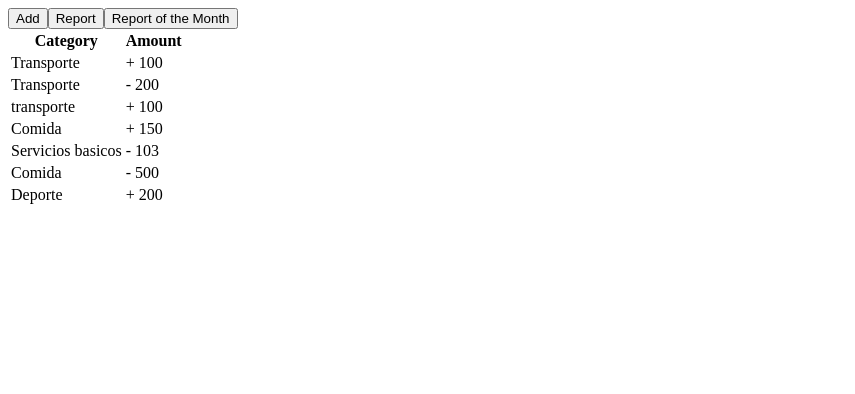
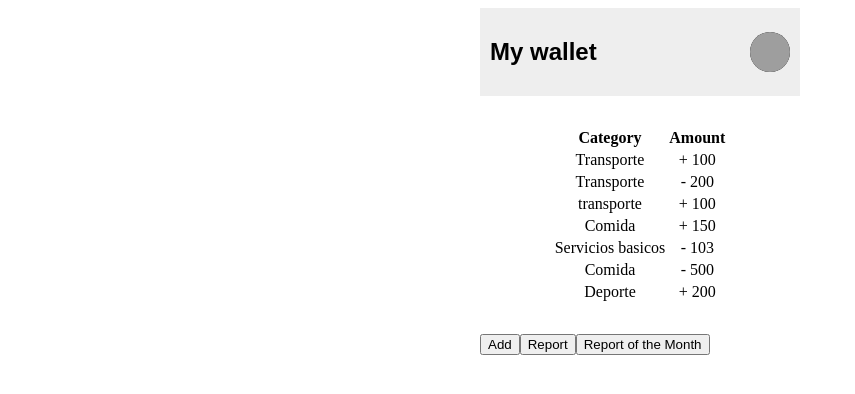
Before and after one commit to cdsandoval/react-digital-wallet-jcp, a React (Create React App) app: page / in a window 1280 px wide. Shown: the top 394 px of the page, without its empty margins (0-855 px from the left). Built offline with nearby package versions, Linux system fonts and the light colour scheme; grey boxes are pictures that could not be loaded.

Commit message:
Adding CSS HOME

```diff
--- a/package.json
+++ b/package.json
@@ -8,6 +8,7 @@
     "@testing-library/react": "^8.0.1",
     "react": "^16.8.6",
     "react-dom": "^16.8.6",
+    "react-icons": "^3.7.0",
     "react-redux": "^7.1.0",
     "react-scripts": "3.0.1",
     "redux": "^4.0.1",
--- a/src/App.js
+++ b/src/App.js
@@ -1,5 +1,7 @@
+/** @jsx jsx */
 import React from "react";
 import Report from "./views/monthly-report";
+import { jsx } from "@emotion/core";
 import Categorize from "./views/categorize";
 import { Router } from "@reach/router";
 import Home from "./views/home";
@@ -7,7 +9,15 @@ import AddComponent from "./components/add";
 
 function App() {
   return (
-    <div>
+    <div
+      css={{
+        width: "800px",
+        margin: "0 auto",
+        display: "flex",
+        justifyContent: "center",
+        alignItems: "center"
+      }}
+    >
       <Router>
         <Report path="/report" />
         <Home path="/" />
--- a/src/views/home.js
+++ b/src/views/home.js
@@ -2,20 +2,44 @@
 import React from "react";
 import { jsx } from "@emotion/core";
 import { connect } from "react-redux";
+import { FaUser } from "react-icons/fa";
 
 import Button from "../components/button";
 
 function Home(props) {
   return (
     <>
+      <div
+        css={{
+          display: "flex",
+          justifyContent: "space-between",
+          backgroundColor: "#eee",
+          padding: "10px",
+          width: "300px"
+        }}
+      >
+        <h2
+          css={{
+            fontFamily: "Arial, Helvetica, sans-serif",
+            alignSelf: "center"
+          }}
+        >
+          My wallet
+        </h2>
+        <img
+          css={{
+            alignSelf: "center",
+            width: "40px",
+            height: "40px",
+            borderRadius: "50%",
+            backgroundColor: "black"
+          }}
+          src="https://i0.wp.com/www.winhelponline.com/blog/wp-content/uploads/2017/12/user.png?fit=256%2C256&quality=100&ssl=1"
+        />
+      </div>
+
       <div>
-        <Button path="/add">Add</Button>
-        <Button path="/report">Report</Button>
-        {/* TODO: Refactor report link */}
-        <Button path="/report/idMonth">Report of the Month</Button>
-      </div>
-      <div>
-        <table>
+        <table css={{ textAlign: "center", margin: "30px auto" }}>
           <tr>
             <th>Category</th>
             <th>Amount</th>
@@ -32,6 +56,11 @@ function Home(props) {
           })}
         </table>
       </div>
+      <div>
+        <Button path="/add">Add</Button>
+        <Button path="/report">Report</Button>
+        <Button path="/report/idMonth">Report of the Month</Button>
+      </div>
     </>
   );
 }
```
Also changed, not shown: 1 other file (tests, documents, lock files or other folders).
